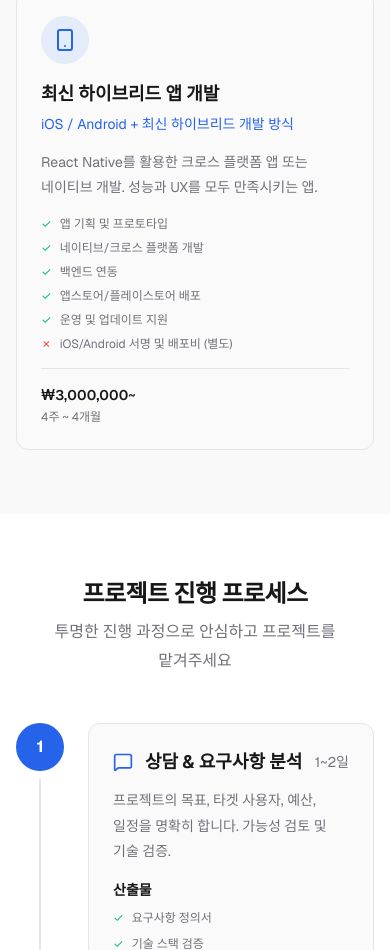
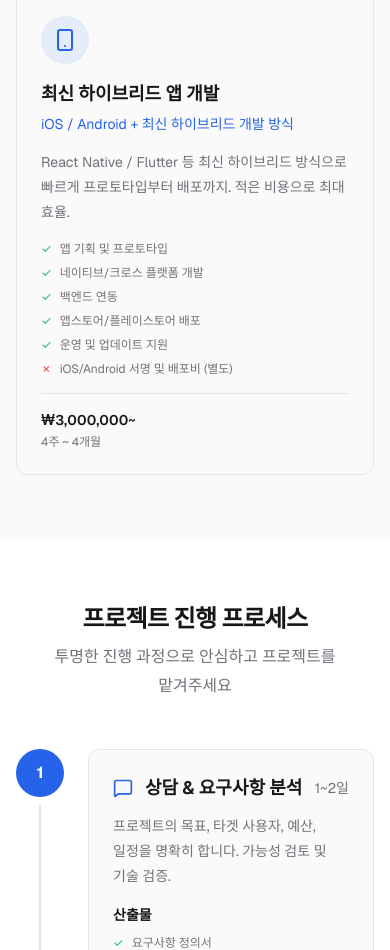
Before and after one commit to JOMinSeon/Solo-development, a Next.js app: page /freelance in a window 390 px wide. Shown: the part 2521-3471 px from the top of the page. Built offline with nearby package versions, Linux system fonts and the light colour scheme.

Commit message:
모바일 앱 개발 description → 최신 하이브리드 방식 설명으로 변경

```diff
--- a/data/freelance.ts
+++ b/data/freelance.ts
@@ -96,7 +96,7 @@ export const services: Service[] = [
     title: '최신 하이브리드 앱 개발',
     subtitle: 'iOS / Android + 최신 하이브리드 개발 방식',
     description:
-      'React Native를 활용한 크로스 플랫폼 앱 또는 네이티브 개발. 성능과 UX를 모두 만족시키는 앱.',
+      'React Native / Flutter 등 최신 하이브리드 방식으로 빠르게 프로토타입부터 배포까지. 적은 비용으로 최대 효율.',
     scope: [
       '앱 기획 및 프로토타입',
       '네이티브/크로스 플랫폼 개발',
```
